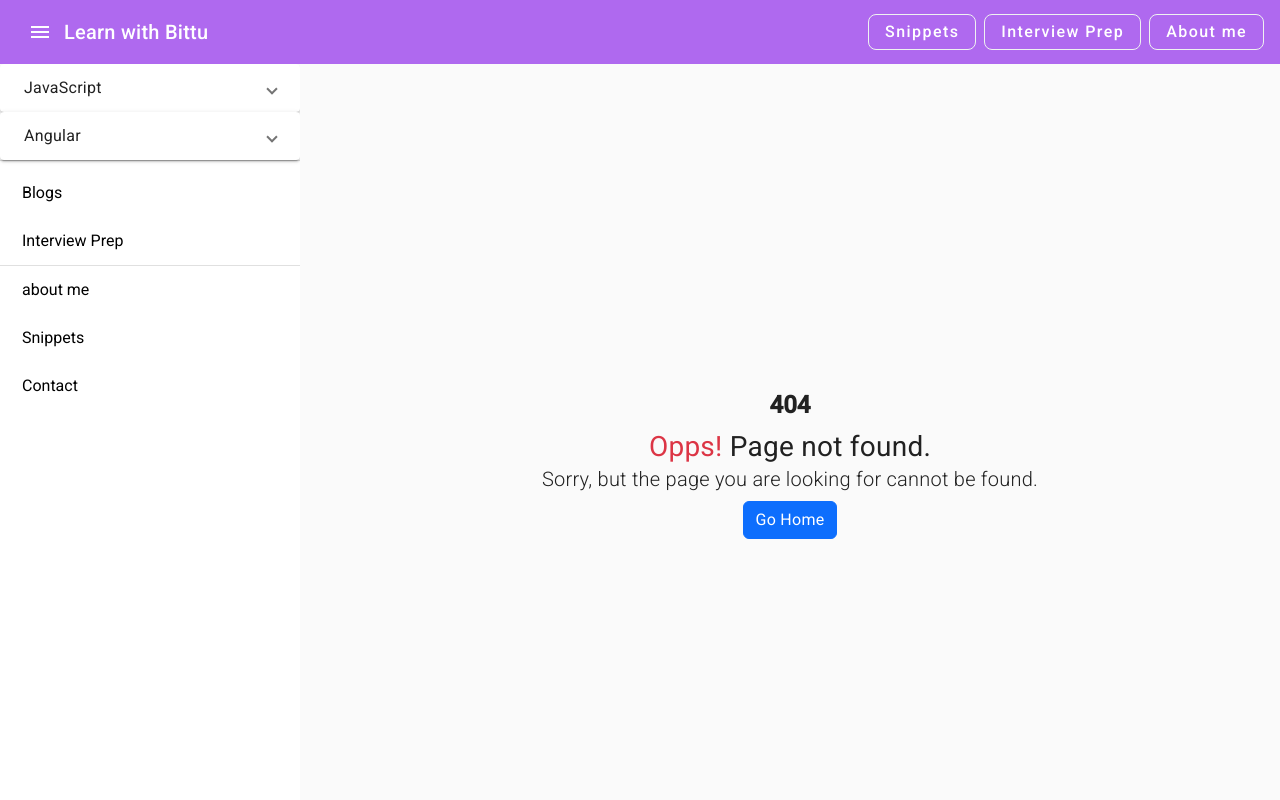
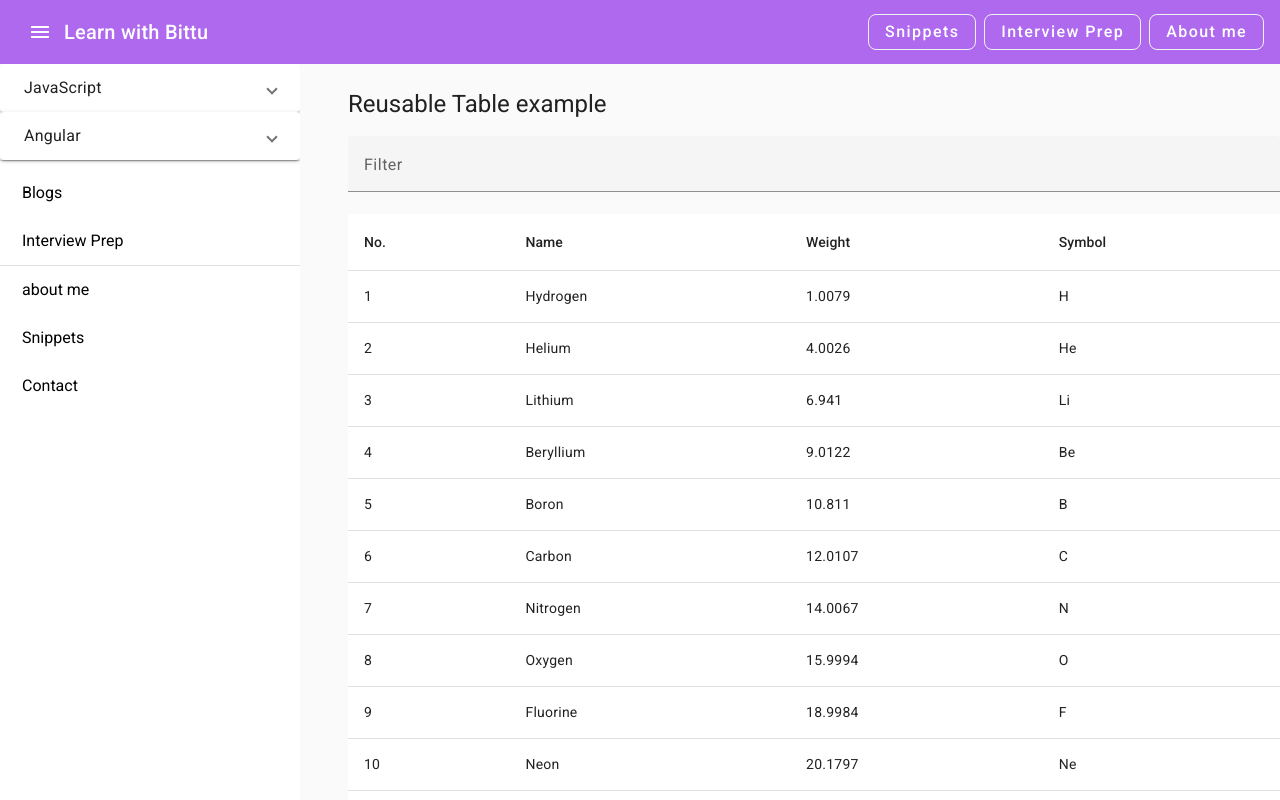
Before and after one commit to bittu1040/Learn-with-Bittu, an Angular app: page /table in a window 1280 px wide. Built offline with nearby package versions, Linux system fonts and the light colour scheme.

Commit message:
reusable table implementation started

```diff
--- a/src/app/app-routing.module.ts
+++ b/src/app/app-routing.module.ts
@@ -10,6 +10,7 @@ import { SnippetsImageComponent } from './components/snippets-image/snippets-ima
 import { LearnOverviewComponent } from './module/learn/learn-overview/learn-overview.component';
 import { LearnJSComponent } from './module/learn/learn-js/learn-js.component';
 import { BlogsComponent } from './components/blogs/blogs.component';
+import { TableExampleComponent } from './components/table-example/table-example.component';
 
 const routes: Routes = [
   { path: '', redirectTo: '/javascript-articles', pathMatch: 'full' },
@@ -22,6 +23,7 @@ const routes: Routes = [
   {path: 'blogs', component: BlogsComponent},
   {path: 'coding-questions', component: CodingQuestionsComponent},
   {path: 'snippets-image', component: SnippetsImageComponent},
+  {path: 'table', component: TableExampleComponent},
 
 
 
--- a/src/app/components/home/home.component.html
+++ b/src/app/components/home/home.component.html
@@ -110,15 +110,14 @@
     <div class="col">
         <mat-card class="example-card">
             <mat-card-header>
-                <mat-card-title>Hoisting in JavaScript</mat-card-title>
+                <mat-card-title>Reusable Table</mat-card-title>
             </mat-card-header>
             <mat-card-content>
-                <p>Understand hoisting concept in JavaScript, function and variable hoisting</p>
+                <p>Reusable Table: This includes sorting, searching, filter, pagination etc...</p>
             </mat-card-content>
             <mat-card-actions>
                 <div class="mt-auto">
-                    <a href="https://medium.com/stackademic/lets-learn-hoisting-in-javascript-b2ba18de16dc"
-                        target="_blank" class="btn btn-info m-2">Article Link</a>
+                    <a routerLink="/table" class="btn btn-info m-2">Demo</a>
                 </div>
             </mat-card-actions>
         </mat-card>
--- /dev/null
+++ b/src/app/components/table-example/table-example.component.html
@@ -0,0 +1,6 @@
+<div class="container m-4">
+    <div class="row">
+        <h1>Reusable Table example</h1>
+        <app-table [enableFilter]="true"></app-table>
+    </div>
+</div>
--- /dev/null
+++ b/src/app/reuse-components/table/table.component.css
@@ -0,0 +1,13 @@
+table {
+    width: 100%;
+  }
+
+  .mat-mdc-form-field {
+    font-size: 14px;
+    width: 100%;
+  }
+
+  .table-container {
+    height: 600px;
+    overflow-y: auto;
+  }
--- /dev/null
+++ b/src/app/reuse-components/table/table.component.html
@@ -0,0 +1,35 @@
+<mat-form-field *ngIf="enableFilter">
+    <mat-label>Filter</mat-label>
+    <input matInput (keyup)="applyFilter($event)" placeholder="Ex. ium" #input>
+</mat-form-field>
+
+<div class="table-container">
+    <table mat-table [dataSource]="dataSource" class="mat-elevation-z8">
+        <!-- Position Column -->
+        <ng-container matColumnDef="position">
+            <th mat-header-cell *matHeaderCellDef> No. </th>
+            <td mat-cell *matCellDef="let element"> {{element.position}} </td>
+        </ng-container>
+
+        <!-- Name Column -->
+        <ng-container matColumnDef="name">
+            <th mat-header-cell *matHeaderCellDef> Name </th>
+            <td mat-cell *matCellDef="let element"> {{element.name}} </td>
+        </ng-container>
+
+        <!-- Weight Column -->
+        <ng-container matColumnDef="weight">
+            <th mat-header-cell *matHeaderCellDef> Weight </th>
+            <td mat-cell *matCellDef="let element"> {{element.weight}} </td>
+        </ng-container>
+
+        <!-- Symbol Column -->
+        <ng-container matColumnDef="symbol">
+            <th mat-header-cell *matHeaderCellDef> Symbol </th>
+            <td mat-cell *matCellDef="let element"> {{element.symbol}} </td>
+        </ng-container>
+
+        <tr mat-header-row *matHeaderRowDef="displayedColumns"></tr>
+        <tr mat-row *matRowDef="let row; columns: displayedColumns;"></tr>
+    </table>
+</div>
--- /dev/null
+++ b/src/app/reuse-components/table/table.component.ts
@@ -0,0 +1,45 @@
+import { Component, Input } from '@angular/core';
+import { MatTableDataSource } from '@angular/material/table';
+
+@Component({
+  selector: 'app-table',
+  templateUrl: './table.component.html',
+  styleUrls: ['./table.component.css']
+})
+export class TableComponent {
+
+
+   ELEMENT_DATA=  [
+    {position: 1, name: 'Hydrogen', weight: 1.0079, symbol: 'H'},
+    {position: 2, name: 'Helium', weight: 4.0026, symbol: 'He'},
+    {position: 3, name: 'Lithium', weight: 6.941, symbol: 'Li'},
+    {position: 4, name: 'Beryllium', weight: 9.0122, symbol: 'Be'},
+    {position: 5, name: 'Boron', weight: 10.811, symbol: 'B'},
+    {position: 6, name: 'Carbon', weight: 12.0107, symbol: 'C'},
+    {position: 7, name: 'Nitrogen', weight: 14.0067, symbol: 'N'},
+    {position: 8, name: 'Oxygen', weight: 15.9994, symbol: 'O'},
+    {position: 9, name: 'Fluorine', weight: 18.9984, symbol: 'F'},
+    {position: 10, name: 'Neon', weight: 20.1797, symbol: 'Ne'},
+    {position: 1, name: 'Hydrogen', weight: 1.0079, symbol: 'H'},
+    {position: 2, name: 'Helium', weight: 4.0026, symbol: 'He'},
+    {position: 3, name: 'Lithium', weight: 6.941, symbol: 'Li'},
+    {position: 4, name: 'Beryllium', weight: 9.0122, symbol: 'Be'},
+    {position: 5, name: 'Boron', weight: 10.811, symbol: 'B'},
+    {position: 6, name: 'Carbon', weight: 12.0107, symbol: 'C'},
+    {position: 7, name: 'Nitrogen', weight: 14.0067, symbol: 'N'},
+    {position: 8, name: 'Oxygen', weight: 15.9994, symbol: 'O'},
+    {position: 9, name: 'Fluorine', weight: 18.9984, symbol: 'F'},
+    {position: 10, name: 'Neon', weight: 20.1797, symbol: 'Ne'},
+  ];
+
+  @Input() enableFilter: boolean | undefined;
+
+  displayedColumns: string[] = ['position', 'name', 'weight', 'symbol'];
+  dataSource = new MatTableDataSource(this.ELEMENT_DATA);
+
+  applyFilter(event: Event) {
+    const filterValue = (event.target as HTMLInputElement).value;
+    this.dataSource.filter = filterValue.trim().toLowerCase();
+  }
+
+}
```
Also changed, not shown: src/app/app.module.ts (+7 -1 lines), src/app/components/table-example/table-example.component.ts (added, +10 -0 lines), src/app/components/table-example/table-example.component.css (added), 2 other files (tests, documents, lock files or other folders).
